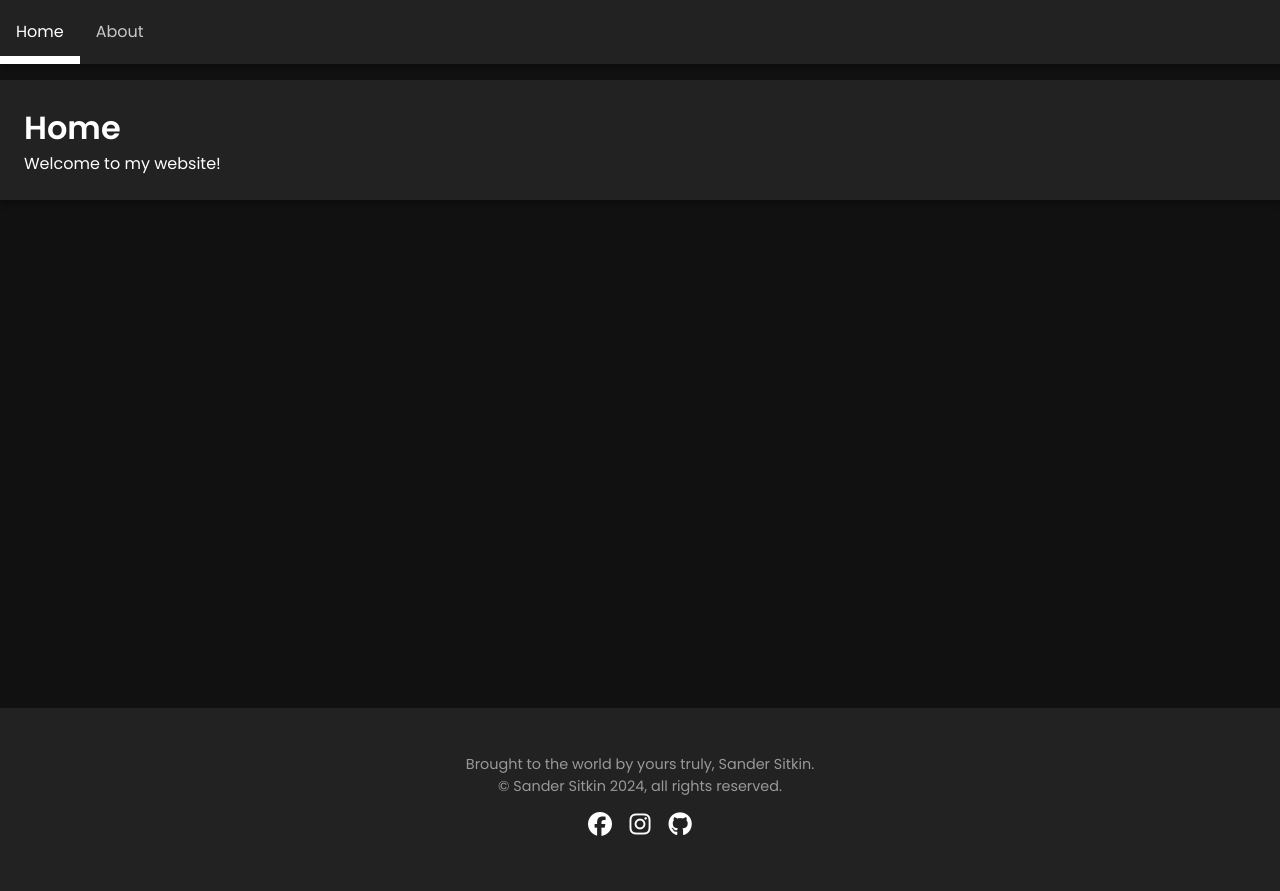
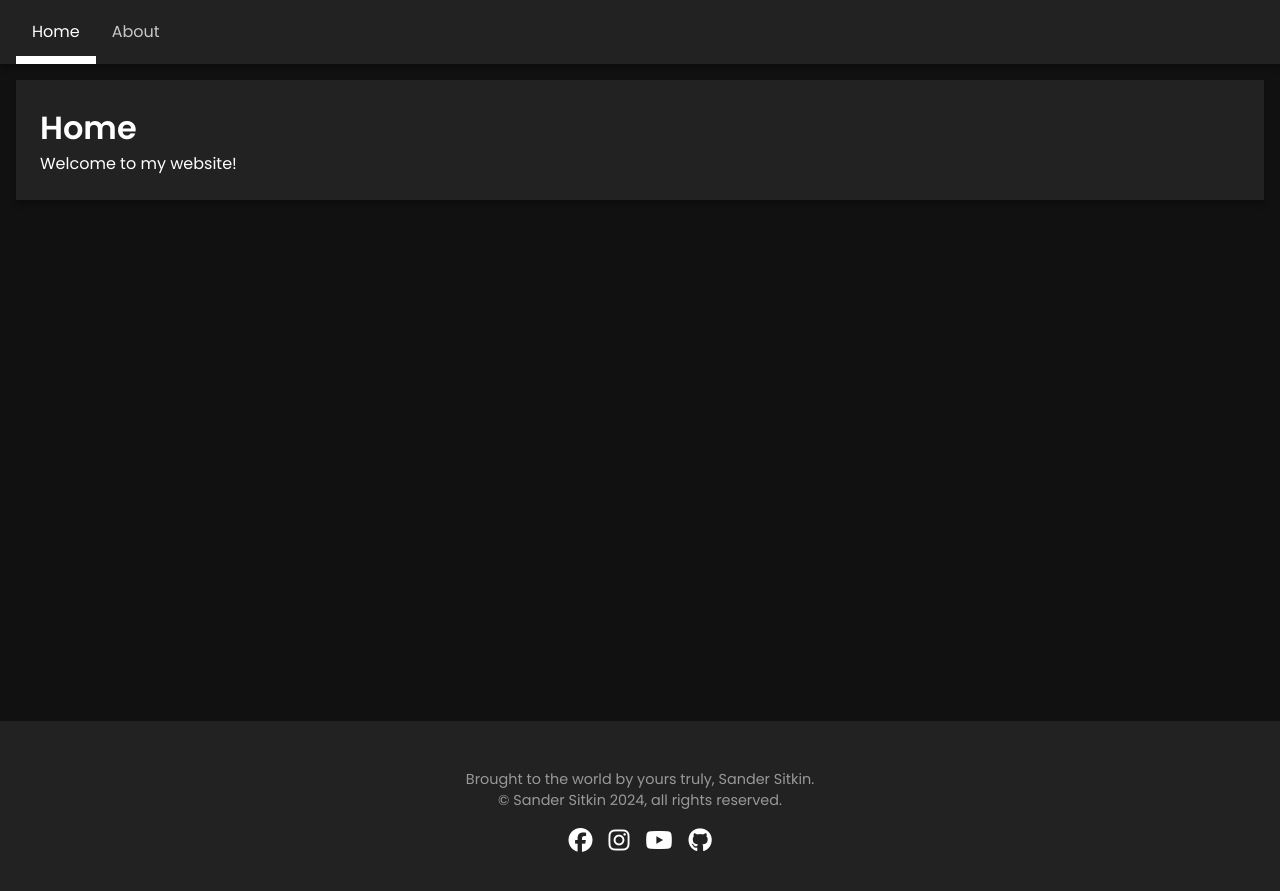
Before and after one commit to sandersitkin/sandersitkin.github.io, a Jekyll site: the page built from index.html, in a window 1280 px wide. Shown: the top 891 px of the page. Built offline with Jekyll 4.4.1, drawn with Linux system fonts in a browser that asks for light colours; nearby versions of some CDN libraries.

Commit message:
Add YouTube socials button

```diff
--- a/_includes/footer.html
+++ b/_includes/footer.html
@@ -7,6 +7,7 @@
 		<div class="socials">
 			<a class="fa-brands fa-facebook" href="https://facebook.com/sandersitkin" target="_blank" rel="noreferrer" title="Facebook"></a>
 			<a class="fa-brands fa-instagram" href="https://instagram.com/sandersitkin" target="_blank" rel="noreferrer" title="Instagram"></a>
+			<a class="fa-brands fa-youtube" href="https://youtube.com/@sandersitkin" target="_blank" rel="noreferrer" title="YouTube"></a>
 			<a class="fa-brands fa-github" href="https://github.com/sandersitkin" target="_blank" rel="noreferrer" title="GitHub"></a>
 		</div>
 	</div>
--- a/_includes/header.html
+++ b/_includes/header.html
@@ -5,7 +5,7 @@
 			<span></span>
 		</a>
 		<nav>
-			<ul class="nav-container">
+			<ul>
 				{% for link in site.navigation %}
 					{% assign current = nil %}
 
--- a/_layouts/default.html
+++ b/_layouts/default.html
@@ -7,11 +7,11 @@
 		<title>{% if page.title %}{{ page.title }} | {% endif %}{{ site.title }}</title>
 		<meta name="description" content="{{ site.description }}">
 		<link href="https://fonts.googleapis.com" rel="preconnect">
-		<link crossorigin href="https://fonts.gstatic.com" rel="preconnect">
-		<link href="https://fonts.googleapis.com/css2?family=Poppins:ital,wght@0,100;0,200;0,300;0,400;0,500;0,600;0,700;0,800;0,900;1,100;1,200;1,300;1,400;1,500;1,600;1,700;1,800;1,900&display=swap" rel="stylesheet" type="text/css">
+		<link href="https://fonts.gstatic.com" rel="preconnect" crossorigin>
+		<link href="https://fonts.googleapis.com/css2?family=Poppins:ital,wght@0,400;0,600;1,400;1,600&display=swap" rel="stylesheet" type="text/css">
 		<link href="/assets/css/styles.css" rel="stylesheet" type="text/css">
-		<link href="https://cdnjs.cloudflare.com/ajax/libs/font-awesome/6.5.1/css/all.min.css" rel="stylesheet" type="text/css">
-		<script defer src="/assets/js/main.js" type="text/javascript"></script>
+		<link href="https://cdnjs.cloudflare.com/ajax/libs/font-awesome/6.6.0/css/all.min.css" rel="stylesheet" type="text/css">
+		<script src="/assets/js/main.js" type="text/javascript" defer></script>
 	</head>
 	<body>
 		{% include header.html %}
--- a/assets/css/styles.css
+++ b/assets/css/styles.css
@@ -1,26 +1,23 @@
 :root {
+	color-scheme: dark;
 	--header-height: 64px;
 	--content-max-width: 1280px;
 }
 
-*,
-*:before,
-*:after {
+*, *:before, *:after {
   	box-sizing: border-box;
 }
 
 body {
-	background-color: #111;
-	color: white;
+	background: #111111;
+	color: #ffffff;
 	font-family: "Poppins", sans-serif;
 	line-height: 1.5;
-	letter-spacing: 0;
 	min-width: 320px;
 	min-height: 100svh;
-	padding-bottom: 192px;
 	margin: 0;
-	font-size: 16px;
-	position: relative;
+	display: flex;
+	flex-direction: column;
 }
 
 h1, h2 {
@@ -28,8 +25,16 @@ h1, h2 {
 	margin: 0;
 }
 
+h1 {
+	font-size: 2rem;
+}
+
+p {
+	margin: 0 0 1rem;
+}
+
 a {
-	color: white;
+	color: #ffffff;
 }
 
 strong {
@@ -39,22 +44,20 @@ strong {
 
 /* Header */
 header {
-	background-color: #222;
+	background: #222222;
 	box-shadow: 0px 5px 5px 0px rgba(0, 0, 0, 0.25);
-	margin: 0 auto 1rem;
-	height: var(--header-height);
+	margin-bottom: 1rem;
 	position: sticky;
 	top: 0;
 	z-index: 2;
-	color: inherit;
 	-webkit-user-select: none;
 	user-select: none;
 }
 
 .header-container {
-	max-width: var(--content-max-width);
-	height: 100%;
-	margin: auto;
+	width: min(100% - 2rem, var(--content-max-width));
+	height: var(--header-height);
+	margin-inline: auto;
 }
 
 
@@ -63,14 +66,14 @@ nav {
 	float: left;
 }
 
-.nav-container {
+nav ul {
 	display: flex;
 	margin: 0;
 	padding: 0;
 	list-style: none;
 }
 
-.nav-container li a {
+nav ul li a {
 	padding: 0 1rem;
 	text-decoration: none;
 	height: var(--header-height);
@@ -80,38 +83,28 @@ nav {
 	transition: opacity 0.1s;
 }
 
-.nav-container li a[aria-current="page"] {
-	border-block-end: 0.5rem solid;
-	padding-block-start: 0.5rem;
-	border-color: white;
+nav ul li a[aria-current="page"] {
+	padding-top: 0.5rem;
+	border-bottom: 0.5rem solid #ffffff;
 }
 
-.nav-container li a:hover, .nav-container li a[aria-current="page"] {
+nav ul li a:hover, nav ul li a[aria-current="page"] {
 	opacity: 1;
 }
 
 
 /* Main */
 main {
-	max-width: var(--content-max-width);
-	margin: auto;
+	width: min(100% - 2rem, var(--content-max-width));
+	margin-inline: auto;
 	margin-bottom: 8rem;
 }
 
 main article {
-	background-color: #222;
-	padding: 1.5em;
-	width: 100%;
+	background: #222222;
+	padding: 1.5rem;
 	height: max-content;
 	box-shadow: 0px 5px 5px 0px rgba(0, 0, 0, 0.25);
-}
-
-main h1 {
-	font-size: 32px;
-}
-
-main p {
-	margin: 0 0 1em;
 }
 
 main p:last-child {
@@ -121,21 +114,17 @@ main p:last-child {
 
 /* Footer */
 footer {
-	background-color: #222;
-	position: absolute;
-	bottom: 0;
-	left: 0;
-	right: 0;
+	background: #222222;
+	margin-top: auto;
 }
 
 .footer-container {
-	max-width: var(--content-max-width);
-	margin: auto;
+	width: min(100% - 4rem, var(--content-max-width));
+	margin-inline: auto;
 	text-align: center;
-	padding: 2rem;
-	height: 192px;
-	font-size: 0.9em;
-	color: #999;
+	padding: 3rem 0;
+	font-size: 0.9rem;
+	color: #999999;
 }
 
 .socials {
@@ -149,17 +138,11 @@ footer {
 .socials a {
 	font-size: 24px;
 	text-decoration: none;
-	width: 24px;
-}
-
-.socials a:hover {
-    transform: scale(1.1);
-    transition: 0.1s;
 }
 
 
 /* Mobile support */
-@media (max-width: 767px) {
+@media (width <= 768px) {
 	body.show-menu {
 		overflow: hidden;
 	}
@@ -169,57 +152,26 @@ footer {
 	}
 
 	body.show-menu .menu-button span {
-		-webkit-transform: rotate(45deg);
-   		-o-transform: rotate(45deg);
-		transform: rotate(45deg);
-		transition: transform 0.25s ease, -webkit-transform 0.25s ease, -o-transform 0.25s ease;
+		rotate: 45deg;
 	}
 
 	body.show-menu .menu-button span:nth-child(2) {
-		-webkit-transform: rotate(-45deg);
-   		-o-transform: rotate(-45deg);
-		transform: rotate(-45deg);
-		transition: transform 0.25s ease, -webkit-transform 0.25s ease, -o-transform 0.25s ease;
+		rotate: -45deg;
 	}
 
-	body.show-menu .nav-container {
-		transform: translateX(100%);
+	body.show-menu nav ul {
+		translate: 100%;
 	}
 
 	.header-container {
+		width: calc(100% - 3rem);
 		display: flex;
 		align-items: center;
 	}
 
-	.nav-container {
-		background-color: #111;
-		margin: 0;
-		padding: 1.5rem;
-		position: absolute;
-		top: var(--header-height);
-		left: 0;
-		translate: -100%;
-		width: 100%;
-		height: calc(100svh - var(--header-height));
-		font-size: 24px;
-		overflow-y: scroll;
-		flex-direction: column;
-		transition: transform 0.25s ease;
-	}
-
-	.nav-container li a {
-		padding: 10px 0;
-		height: unset;
-	}
-
-	.nav-container li a[aria-current="page"] {
-		border: 0;
-	}
-
 	.menu-button {
 		position: relative;
-		margin-left: 1.5rem;
-		width: 35px;
+		width: 32px;
 		height: 25px;
 		cursor: pointer;
 		-webkit-user-select: none;
@@ -227,13 +179,13 @@ footer {
 	}
 
 	.menu-button::after, .menu-button::before, .menu-button span {
-		background-color: #ffffff;
 		content: "";
+		background: #ffffff;
 		height: 3px;
 		position: absolute;
 		left: 0;
 		right: 0;
-		transition: transform 0.25s ease, opacity 0.25s ease;
+		transition: rotate 0.25s ease, opacity 0.25s ease;
 	}
 
 	.menu-button:after {
@@ -243,4 +195,29 @@ footer {
 	.menu-button span {
 		top: 11px;
 	}
+
+	nav ul {
+		background: #111111;
+		margin: 0;
+		padding: 2rem;
+		position: absolute;
+		top: var(--header-height);
+		left: -100vw;
+		width: 100vw;
+		height: calc(100svh - var(--header-height));
+		font-size: 1.75rem;
+		overflow-y: scroll;
+		flex-direction: column;
+		transition: translate 0.25s ease;
+	}
+
+	nav ul li {
+		margin-bottom: 1rem;
+	}
+
+	nav ul li a, nav ul li a[aria-current="page"] {
+		height: unset;
+		padding: 0;
+		border: 0;
+	}
 }
```
